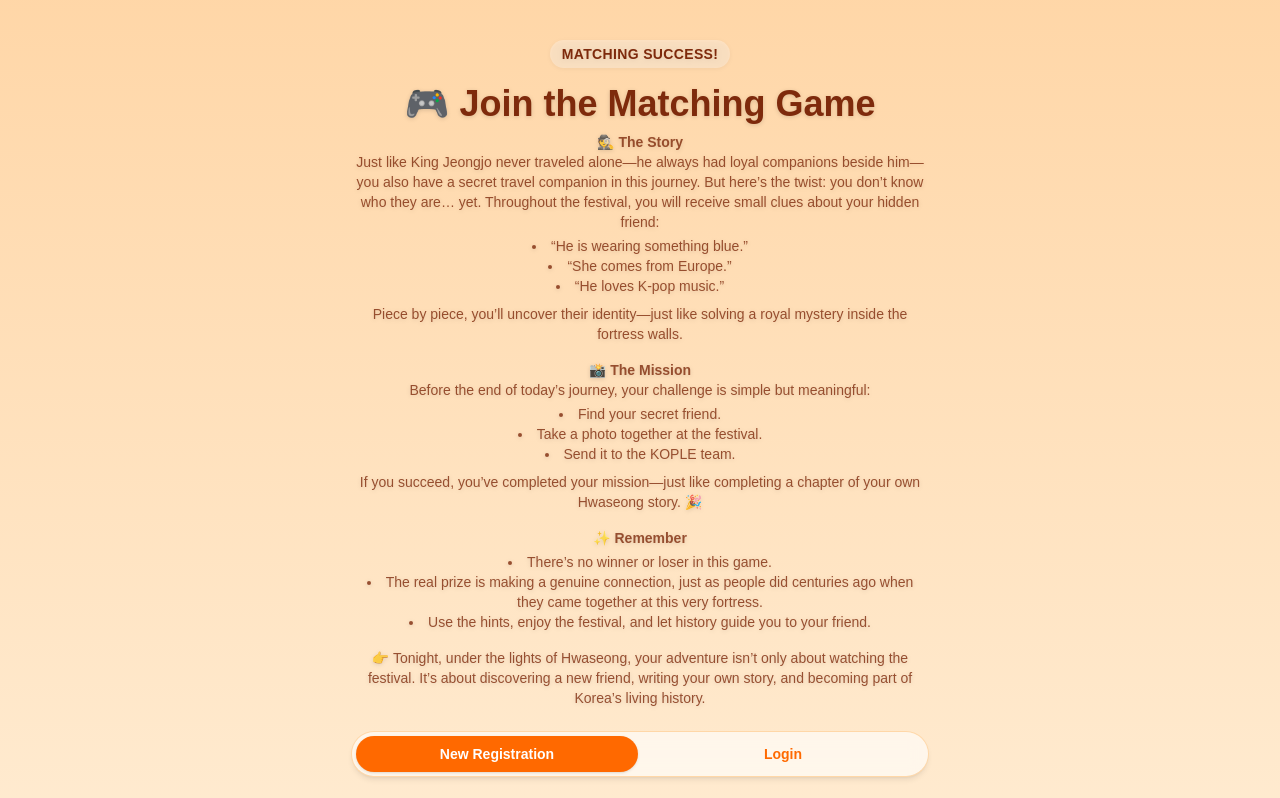
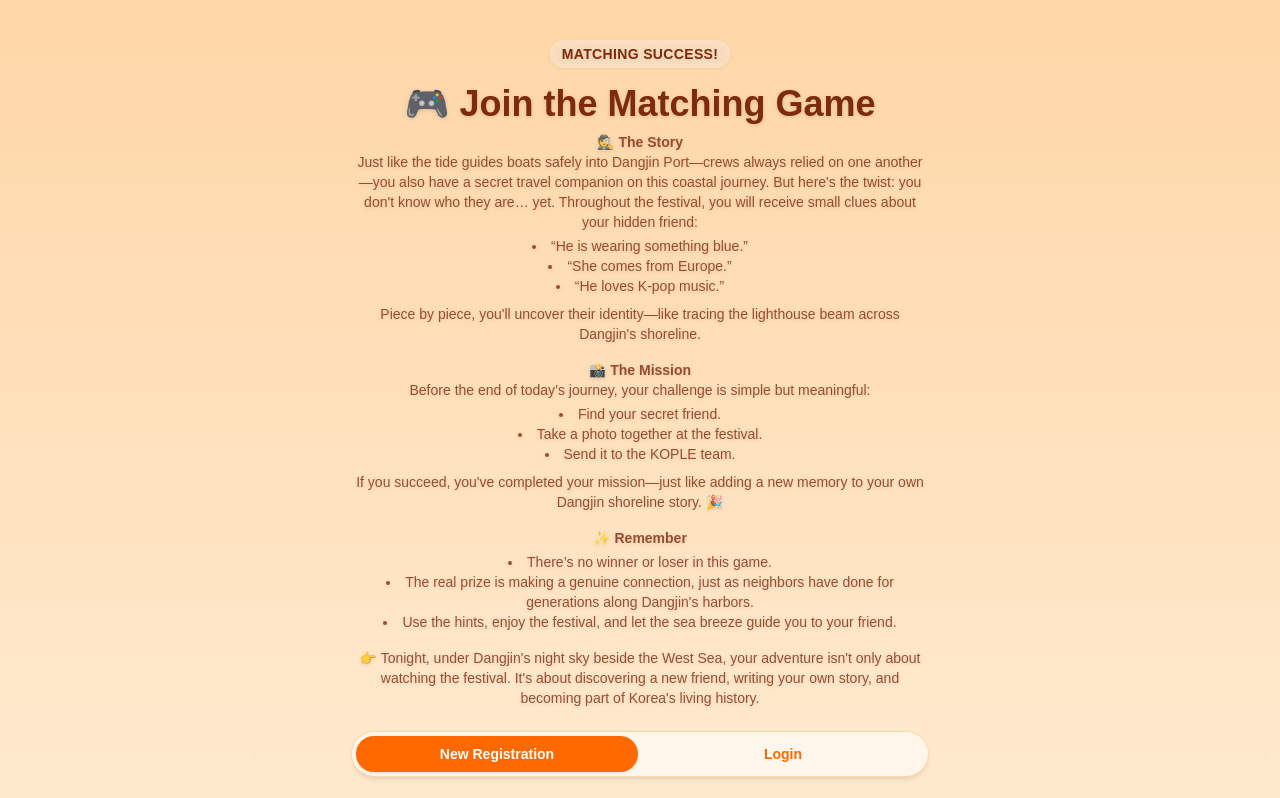
Before and after one commit to Happ11quokka/koplegame, a Next.js app: page / in a window 1280 px wide. Shown: the top 798 px of the page. Built offline with nearby package versions, Linux system fonts and the light colour scheme.

Commit message:
|FIX| Update narrative text for clarity and thematic consistency

```diff
--- a/src/app/page.tsx
+++ b/src/app/page.tsx
@@ -168,11 +168,11 @@ export default function HomePage() {
           <p className="mt-2 text-sm text-orange-900/80">
             🕵️ <strong>The Story</strong>
             <br />
-            Just like King Jeongjo never traveled alone—he always had loyal
-            companions beside him— you also have a secret travel companion in
-            this journey. But here’s the twist: you don’t know who they are…
-            yet. Throughout the festival, you will receive small clues about
-            your hidden friend:
+            Just like the tide guides boats safely into Dangjin Port—crews
+            always relied on one another—you also have a secret travel companion
+            on this coastal journey. But here's the twist: you don't know who
+            they are… yet. Throughout the festival, you will receive small clues
+            about your hidden friend:
           </p>
           <ul className="list-disc list-inside mt-1 text-sm text-orange-900/80">
             <li>“He is wearing something blue.”</li>
@@ -180,8 +180,8 @@ export default function HomePage() {
             <li>“He loves K-pop music.”</li>
           </ul>
           <p className="mt-2 text-sm text-orange-900/80">
-            Piece by piece, you’ll uncover their identity—just like solving a
-            royal mystery inside the fortress walls.
+            Piece by piece, you'll uncover their identity—like tracing the
+            lighthouse beam across Dangjin's shoreline.
           </p>
 
           <p className="mt-4 text-sm text-orange-900/80">
@@ -196,8 +196,8 @@ export default function HomePage() {
             <li>Send it to the KOPLE team.</li>
           </ul>
           <p className="mt-2 text-sm text-orange-900/80">
-            If you succeed, you’ve completed your mission—just like completing a
-            chapter of your own Hwaseong story. 🎉
+            If you succeed, you've completed your mission—just like adding a new
+            memory to your own Dangjin shoreline story. 🎉
           </p>
 
           <p className="mt-4 text-sm text-orange-900/80">
@@ -206,19 +206,20 @@ export default function HomePage() {
           <ul className="list-disc list-inside mt-1 text-sm text-orange-900/80">
             <li>There’s no winner or loser in this game.</li>
             <li>
-              The real prize is making a genuine connection, just as people did
-              centuries ago when they came together at this very fortress.
+              The real prize is making a genuine connection, just as neighbors
+              have done for generations along Dangjin's harbors.
             </li>
             <li>
-              Use the hints, enjoy the festival, and let history guide you to
-              your friend.
+              Use the hints, enjoy the festival, and let the sea breeze guide
+              you to your friend.
             </li>
           </ul>
 
           <p className="mt-4 text-sm text-orange-900/80">
-            👉 Tonight, under the lights of Hwaseong, your adventure isn’t only
-            about watching the festival. It’s about discovering a new friend,
-            writing your own story, and becoming part of Korea’s living history.
+            👉 Tonight, under Dangjin's night sky beside the West Sea, your
+            adventure isn't only about watching the festival. It's about
+            discovering a new friend, writing your own story, and becoming part
+            of Korea's living history.
           </p>
         </header>
 
```
